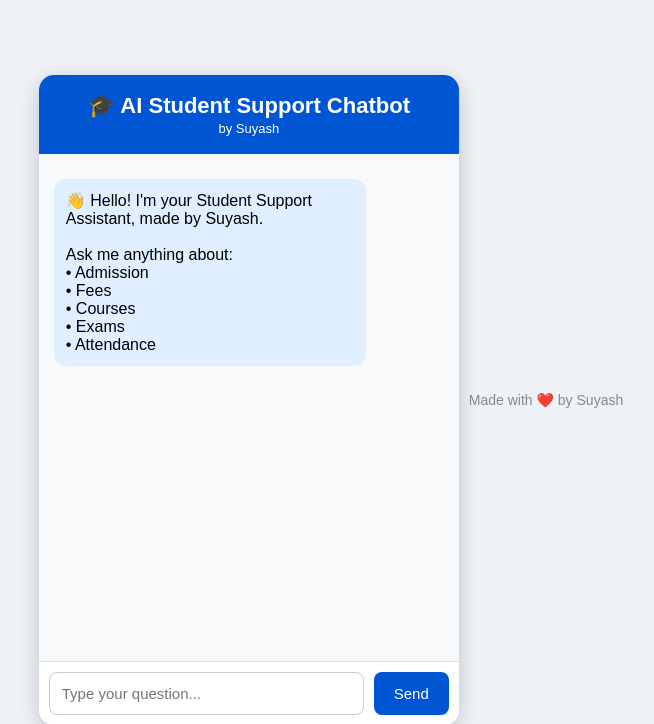
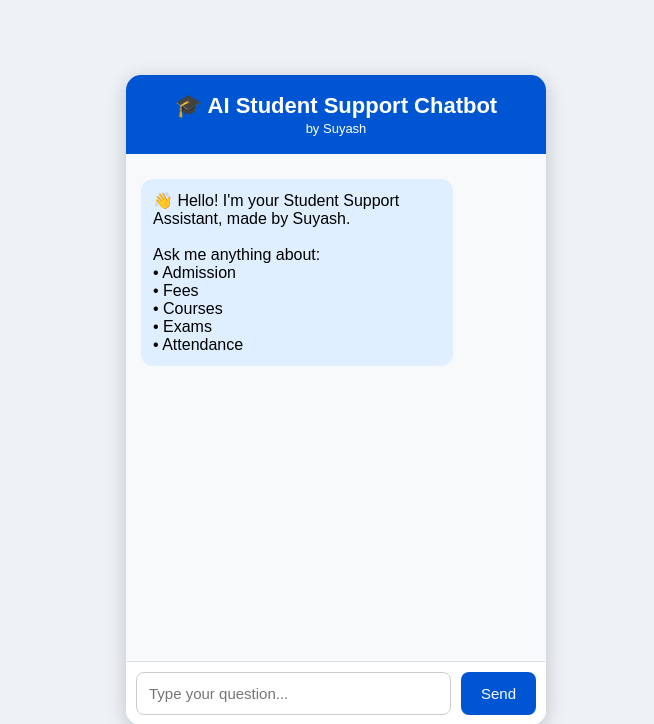
Before and after one commit to Suyash8912/student-support-chatbot, a Flask app: page / in a window 1280 px wide. Shown: the top 724 px of the page, without its empty margins (304-958 px from the left). Run offline with Flask 3, Linux system fonts and the light colour scheme.

Commit message:
Remove footer credit

```diff
--- a/templates/index.html
+++ b/templates/index.html
@@ -46,8 +46,6 @@
 </div>
 
 <script src="{{ url_for('static', filename='script.js') }}"></script>
-<div style="text-align:center; padding:10px; color:#888; font-size:14px;">
-    Made with ❤️ by Suyash
-</div>
+
 </body>
 </html>
```
